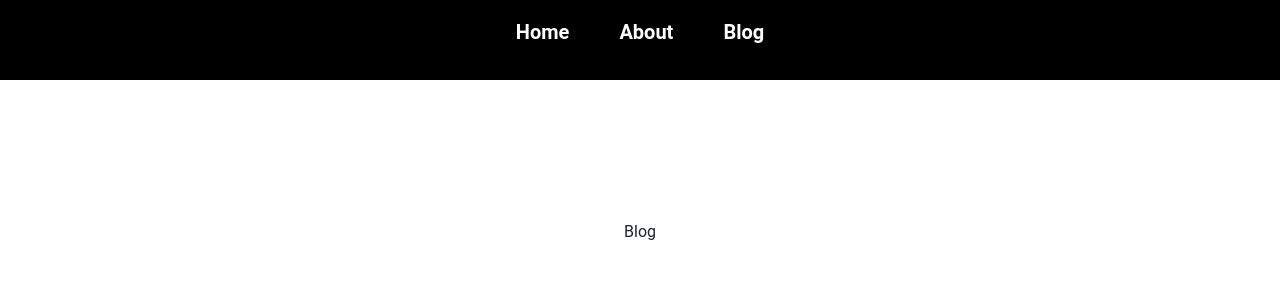
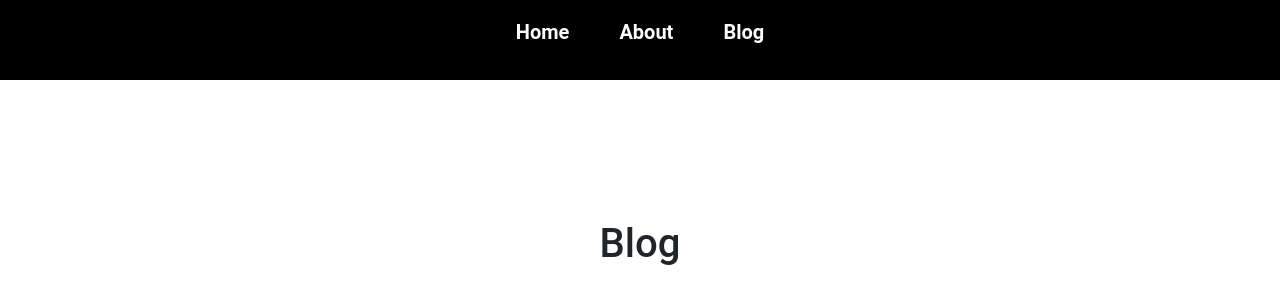
Before and after one commit to ivancidev/navigation-with-reactRouterDOM, a React (Vite) app: page /blog in a window 1280 px wide. Shown: the top 304 px of the page. Built offline with nearby package versions, Linux system fonts and the light colour scheme.

Commit message:
create page Blog

```diff
--- a/src/pages/Blog.jsx
+++ b/src/pages/Blog.jsx
@@ -1,6 +1,10 @@
+import { useParams } from "react-router-dom"
 
 export default function Blog() {
+  const { id } = useParams()
   return (
-    <div>Blog</div>
+    <div>
+      <h1>Blog {id}</h1>
+    </div>
   )
 }
```
